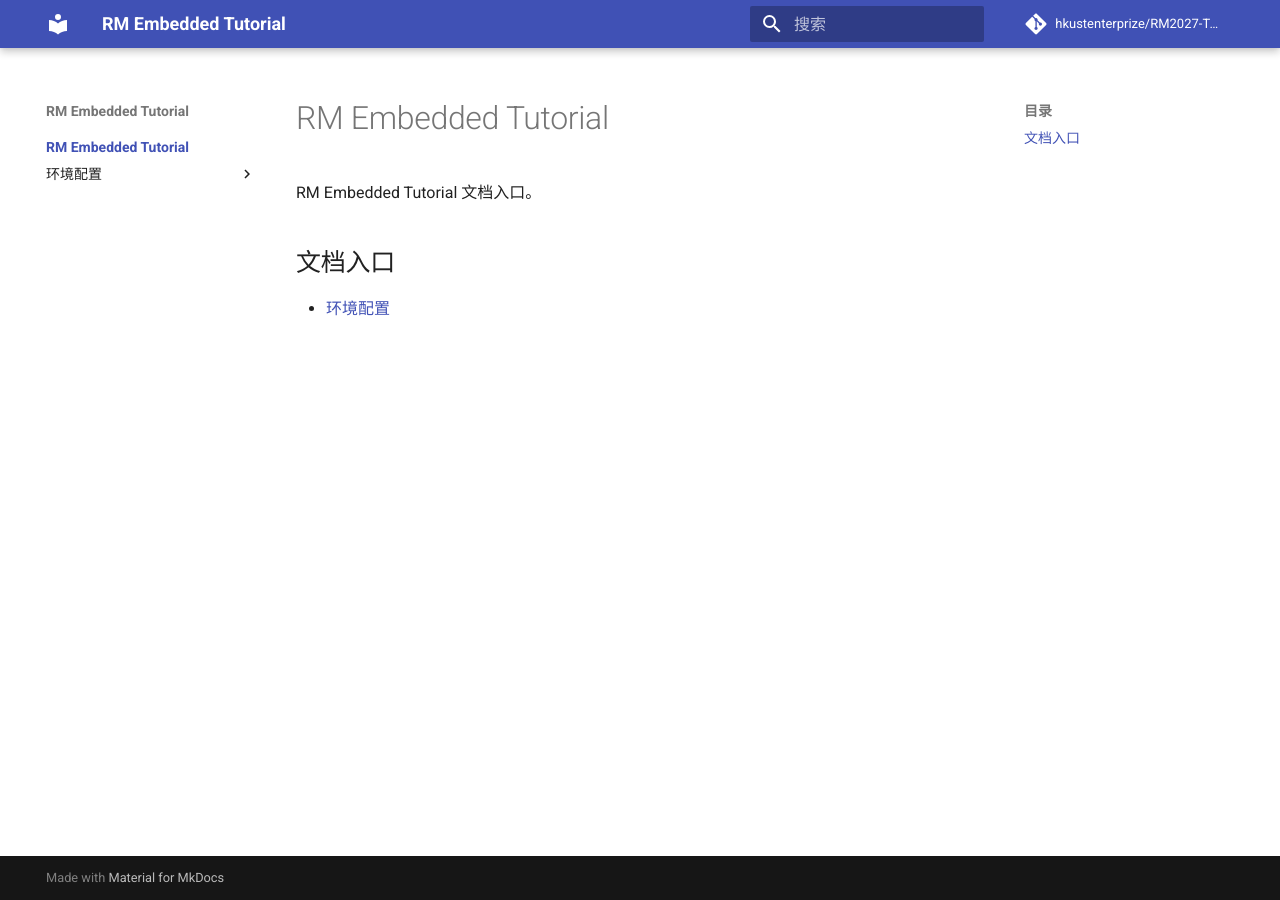
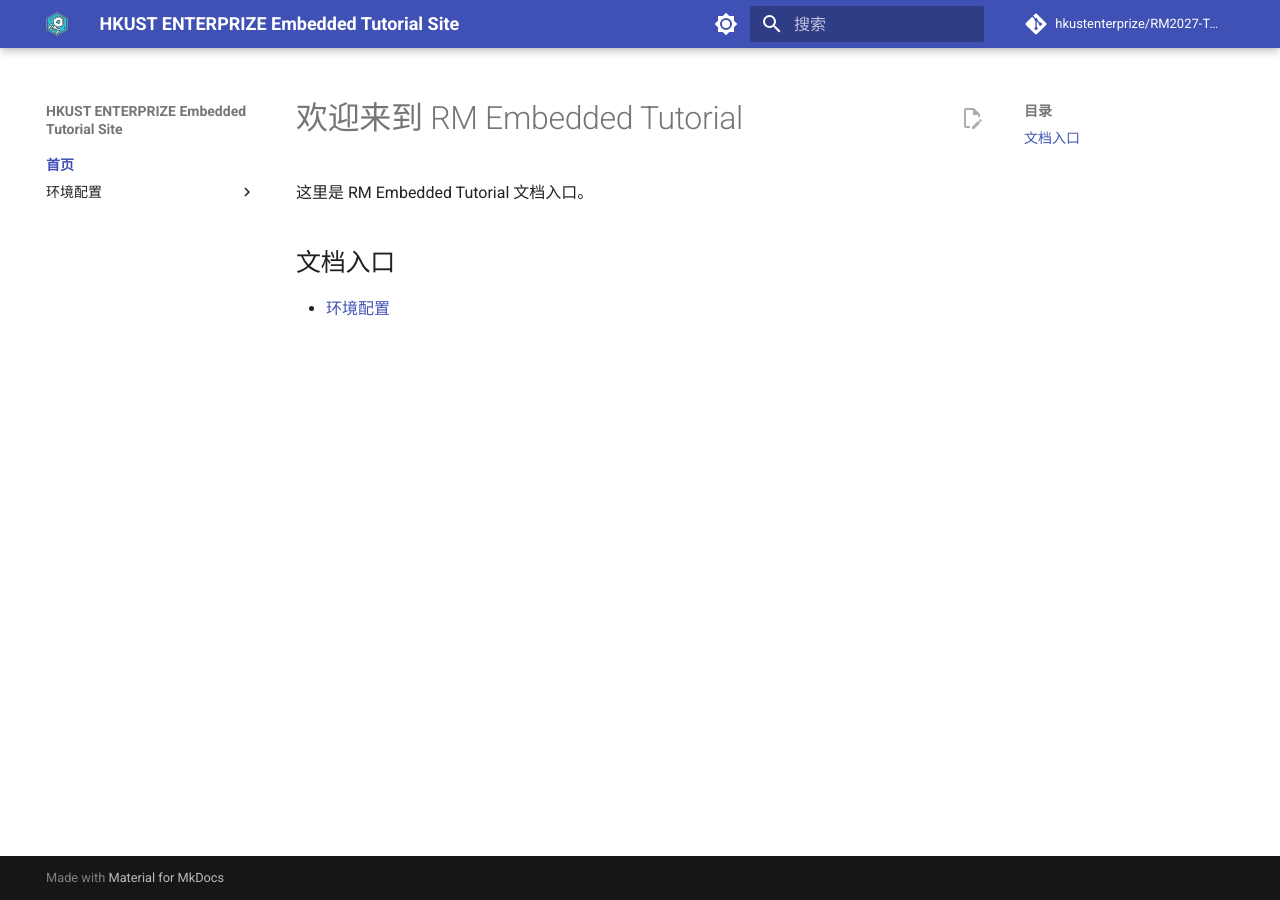
Before and after one commit to hkustenterprize/RM2027-Tutorial-Embedded-Docs, an MkDocs documentation site: the page built from docs/index.md, in a window 1280 px wide. Built offline with MkDocs 1.6.1 and Material for MkDocs 9.7.7, drawn with Linux system fonts in a browser that asks for light colours; comment, search, counter and statistics services are not loaded.

Commit message:
docs: customize site navigation and branding

```diff
--- a/docs/index.md
+++ b/docs/index.md
@@ -1,6 +1,6 @@
-# RM Embedded Tutorial
+# 欢迎来到 RM Embedded Tutorial
 
-RM Embedded Tutorial 文档入口。
+这里是 RM Embedded Tutorial 文档入口。
 
 ## 文档入口
 
--- a/mkdocs.yml
+++ b/mkdocs.yml
@@ -1,6 +1,6 @@
-site_name: RM Embedded Tutorial
-site_description: RM Embedded Tutorial environment setup and verification guides
-site_url: https://hkustenterprize.github.io/RM2027-Tutorial-Embedded-Docs/
+site_name: HKUST ENTERPRIZE Embedded Tutorial Site
+site_description: RM Embedded Tutorial docs
+site_url: https://tutorial.robomaster.hk/
 repo_name: hkustenterprize/RM2027-Tutorial-Embedded-Docs
 repo_url: https://github.com/hkustenterprize/RM2027-Tutorial-Embedded-Docs
 edit_uri: edit/main/docs/
@@ -8,7 +8,22 @@ edit_uri: edit/main/docs/
 theme:
   name: material
   language: zh
+  logo: assets/enterprize-logo.png
+  favicon: assets/favicon.png
+  palette:
+    - media: "(prefers-color-scheme: light)"
+      scheme: default
+      toggle:
+        icon: material/brightness-7
+        name: 切换到深色模式
+    - media: "(prefers-color-scheme: dark)"
+      scheme: slate
+      toggle:
+        icon: material/brightness-4
+        name: 切换到浅色模式
   features:
+    - content.action.edit
+    - content.code.copy
     - navigation.indexes
     - navigation.sections
     - navigation.top
@@ -22,7 +37,7 @@ plugins:
         - en
 
 nav:
-  - RM Embedded Tutorial:
+  - 首页:
       - index.md
       - 环境配置:
           - Environment/index.md
```
Also changed, not shown: README.md (+1 -1 lines), docs/assets/enterprize-logo.png (added), docs/assets/favicon.png (added).
